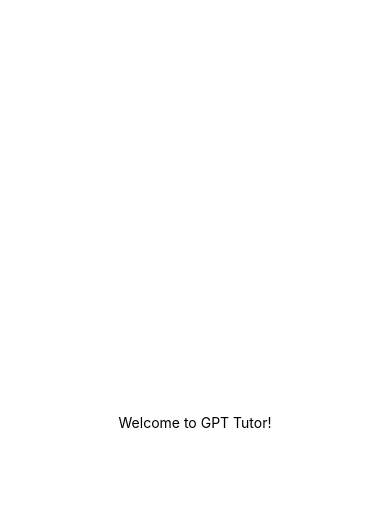
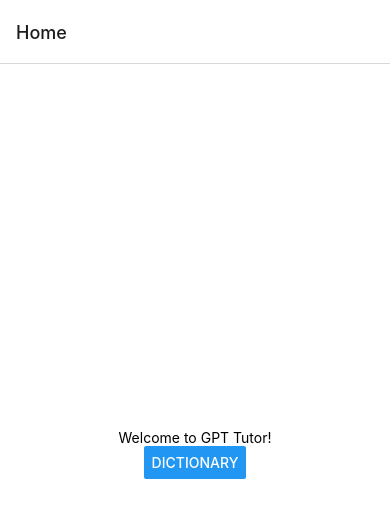
Before and after one commit to ChungNYCU/react-native-gpt-japanese-tutor, a React Native app: screen / in a window 390 px wide. Shown: the top 518 px of the page. Built offline with nearby package versions, Linux system fonts and the light colour scheme.

Commit message:
Implement screens navigation

```diff
--- a/App.js
+++ b/App.js
@@ -1,20 +1,20 @@
-import { StatusBar } from 'expo-status-bar';
-import { StyleSheet, Text, View } from 'react-native';
+import * as React from 'react'
+import { NavigationContainer } from '@react-navigation/native'
+import { createNativeStackNavigator } from '@react-navigation/native-stack'
+import HomeScreen from './src/screens/HomeScreen'
+import DictionaryScreen from './src/screens/DictionaryScreen'
 
-export default function App() {
+const Stack = createNativeStackNavigator()
+
+const App = () => {
   return (
-    <View style={styles.container}>
-      <Text>Welcome to GPT Tutor!</Text>
-      <StatusBar style="auto" />
-    </View>
-  );
+    <NavigationContainer>
+      <Stack.Navigator initialRouteName="Home">
+        <Stack.Screen name="Home" component={HomeScreen} />
+        <Stack.Screen name="Dictionary" component={DictionaryScreen} />
+      </Stack.Navigator>
+    </NavigationContainer>
+  )
 }
 
-const styles = StyleSheet.create({
-  container: {
-    flex: 1,
-    backgroundColor: '#fff',
-    alignItems: 'center',
-    justifyContent: 'center',
-  },
-});
+export default App
```
